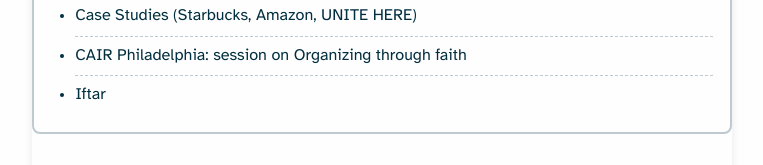
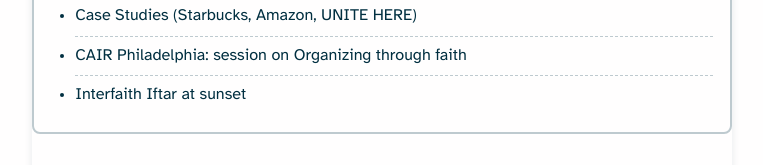
Before and after one commit to ssuffian/jobs-with-justice, an Astro site: page /our-work/power-school in a window 1280 px wide. Shown: the part 3996-4161 px from the top of the page, without its empty margins (258-1021 px from the left). Built offline with nearby package versions, Linux system fonts and the light colour scheme; Astro itself is replaced by a stand-in of ours.

Commit message:
Fix Iftar text

```diff
--- a/src/pages/our-work/power-school.astro
+++ b/src/pages/our-work/power-school.astro
@@ -602,7 +602,7 @@
 								<li>Introduction to Salting: key components and how to use it as an organizing tactic</li>
 								<li>Case Studies (Starbucks, Amazon, UNITE HERE)</li>
 								<li>CAIR Philadelphia: session on Organizing through faith</li>
-								<li>Iftar</li>
+								<li>Interfaith Iftar at sunset</li>
 							</ul>
 						</td>
 					</tr>
```
